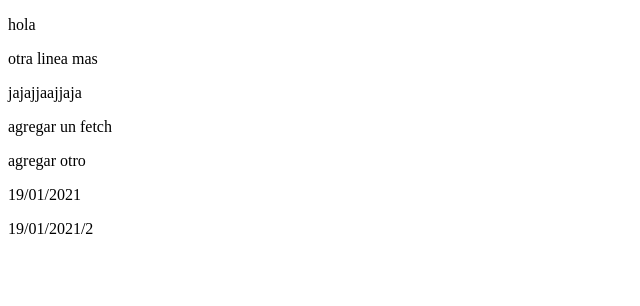
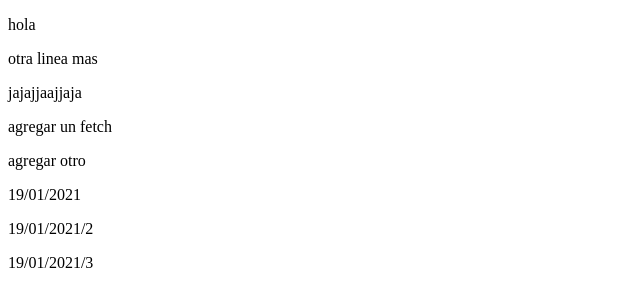
Before and after one commit to marvinchucho/prueba, a plain HTML site: page index.html in a window 1280 px wide. Shown: the whole page, without its empty margins (0-640 px from the left). Drawn offline with Linux system fonts and the light colour scheme.

Commit message:
19/01/2021 10:28

```diff
--- a/index.html
+++ b/index.html
@@ -15,6 +15,7 @@
             <p>agregar otro</p>
             <p>19/01/2021</p>
             <p>19/01/2021/2</p>
+            <p>19/01/2021/3</p>
         </div>
     </div>
 </body>
```
